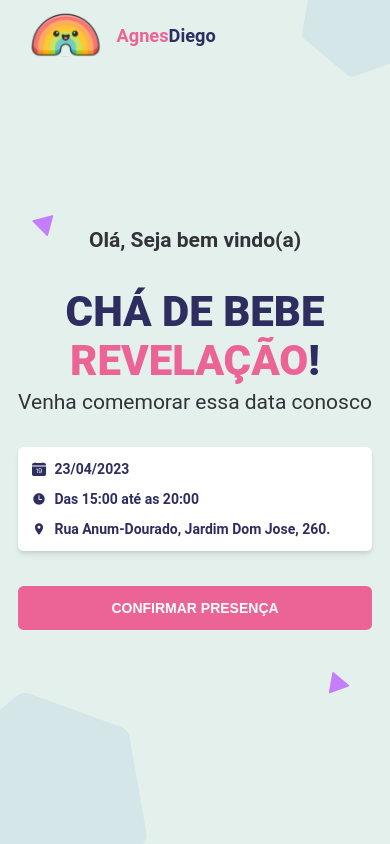
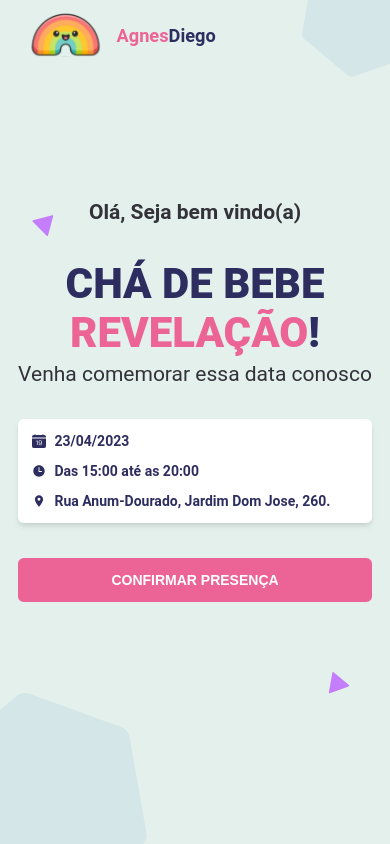
Before and after one commit to GuilhermeMota20/ChaRevelacao, a React (Vite) app: page / in a window 390 px wide. Built offline with nearby package versions, Linux system fonts and the light colour scheme.

Commit message:
ajustes finais de estilo 2

```diff
--- a/src/home.module.scss
+++ b/src/home.module.scss
@@ -140,7 +140,7 @@
         flex-direction: column;
         justify-content: center;
         padding: 0 1rem;
-        margin-top: -2rem;
+        margin-top: -4rem;
 
         .hero {
             display: flex;
```
